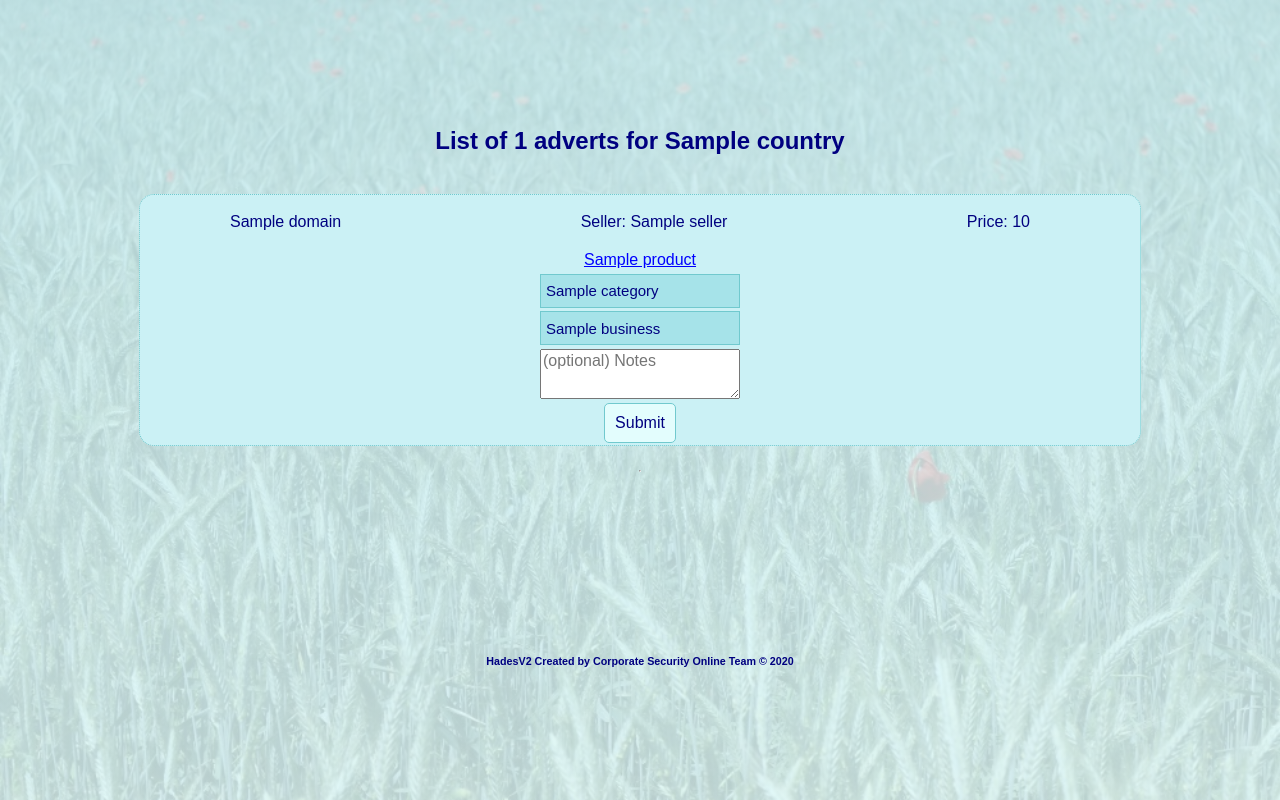
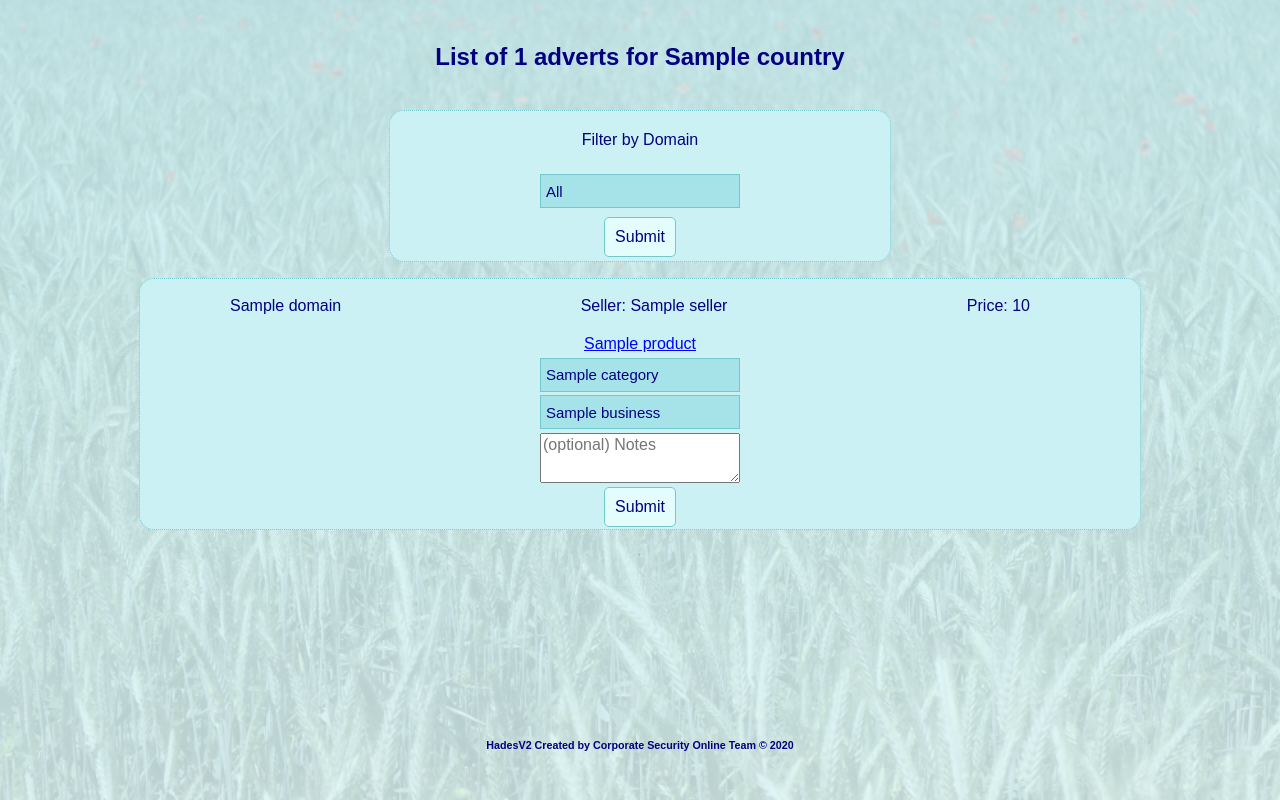
Before and after one commit to Faustas55/g, a Python web app: template templates/adverts.html in a window 1280 px wide. Shown: the part 38-838 px from the top of the page. Run offline with Jinja, Linux system fonts and the light colour scheme; the template is opened without the code that fills it: most values are stand-ins (such as "Sample title", 1, 10 or a date in 2020).

Commit message:
added domain filter

```diff
--- a/templates/adverts.html
+++ b/templates/adverts.html
@@ -6,6 +6,32 @@ List adverts
 
 <h2>List of {{count}} adverts for {{country}}</h2>
 
+  <form id="formdomain", class="dropdown" action="/getadverts/{{country}}"  method="GET">
+    <p>Filter by Domain</p>
+    <select id="domainname" name="domainname">
+      <option value="Default">All</option>
+      {%for domain in domains%}
+      <option value="{{domain}}">{{domain}}</option>
+      {%endfor%}
+
+
+    </select>
+
+
+    <button class="btndomain" id="btndomain" type="submit" form="formdomain" value="Submit">Submit</button>
+
+  </form>
+  <script>
+    if (sessionStorage.getItem("selectedOption")) {
+      document.getElementById("domainname").value = sessionStorage.getItem("selectedOption");
+    }
+
+    document.getElementById("formdomain").addEventListener("submit", () => {
+      var selectedOption = document.getElementById("domainname").value;
+      sessionStorage.setItem("selectedOption", selectedOption);
+    });
+  </script>
+
 
 
   {% for advert in adverts%}
@@ -13,6 +39,12 @@ List adverts
 
 
         <input id="advert_id" name="advert_id" type="hidden" value={{advert.advert_id}}>
+        <input id="hiddenDomain" name="hiddenDomain" type="hidden" value="">
+
+        <script>
+          var hiddendomainvar=sessionStorage.getItem("selectedOption");
+          document.getElementById("hiddenDomain").value=hiddendomainvar;
+        </script>
 
         <div class=seller_details>
           <p>{{advert.domain}}</p>
```
